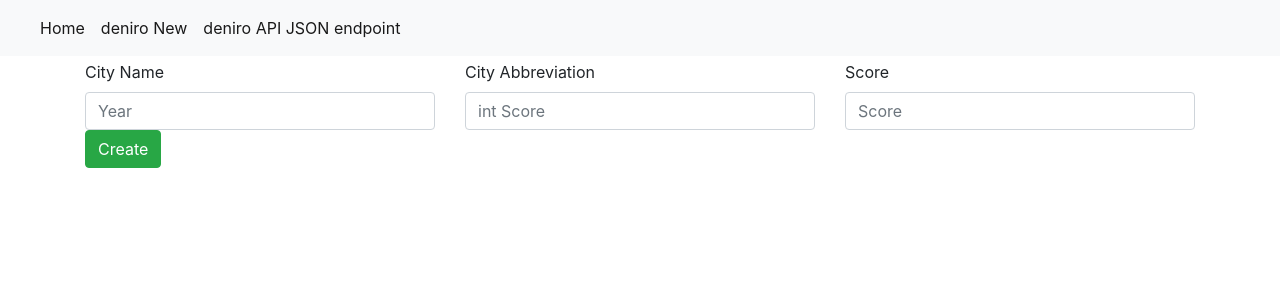
After one commit to akashpatel98/WebApplicationP1, a Flask app: page /deniro/new in a window 1280 px wide. The commit adds this page. Shown: the top 300 px of the page. Run offline with Flask 2, Linux system fonts and the light colour scheme; parts of the project's set-up code (start-up, migrations or seed data) failed here and were passed over; some libraries are stand-ins or nearby versions.

Commit message:
Update: edit and view file

```diff
--- a/app/app.py
+++ b/app/app.py
@@ -18,97 +18,90 @@ mysql.init_app(app)
 
 @app.route('/', methods=['GET'])
 def index():
-    user = {'username': 'Cities Project'}
+    user = {'username': 'deniro Project'}
     cursor = mysql.get_db().cursor()
-    cursor.execute('SELECT * FROM tblCitiesImport')
+    cursor.execute('SELECT * FROM tbldeniroImport')
     result = cursor.fetchall()
-    return render_template('index.html', title='Home', user=user, cities=result)
+    return render_template('index.html', title='Home', user=user, year=result)
 
 
-@app.route('/view/<int:city_id>', methods=['GET'])
+@app.route('/view/<int:year_id>', methods=['GET'])
 def record_view(city_id):
     cursor = mysql.get_db().cursor()
-    cursor.execute('SELECT * FROM tblCitiesImport WHERE id=%s', city_id)
+    cursor.execute('SELECT * FROM tbldeiroImport WHERE id=%s', city_id)
     result = cursor.fetchall()
-    return render_template('view.html', title='View Form', city=result[0])
+    return render_template('view.html', title='View Form', year=result[0])
 
 
-@app.route('/edit/<int:city_id>', methods=['GET'])
-def form_edit_get(city_id):
+@app.route('/edit/<int:year_id>', methods=['GET'])
+def form_edit_get(year_id):
     cursor = mysql.get_db().cursor()
-    cursor.execute('SELECT * FROM tblCitiesImport WHERE id=%s', city_id)
+    cursor.execute('SELECT * FROM tbldeniroImport WHERE id=%s', year_id)
     result = cursor.fetchall()
-    return render_template('edit.html', title='Edit Form', city=result[0])
+    return render_template('edit.html', title='Edit Form', year=result[0])
 
 
-@app.route('/edit/<int:city_id>', methods=['POST'])
-def form_update_post(city_id):
+@app.route('/edit/<int:year_id>', methods=['POST'])
+def form_update_post(year_id):
     cursor = mysql.get_db().cursor()
-    inputData = (request.form.get('fldName'), request.form.get('fldLat'), request.form.get('fldLong'),
-                 request.form.get('fldCountry'), request.form.get('fldAbbreviation'),
-                 request.form.get('fldCapitalStatus'), request.form.get('fldPopulation'), city_id)
-    sql_update_query = """UPDATE tblCitiesImport t SET t.fldName = %s, t.fldLat = %s, t.fldLong = %s, t.fldCountry =
-    %s, t.fldAbbreviation = %s, t.fldCapitalStatus = %s, t.fldPopulation = %s WHERE t.id = %s """
+    inputData = (request.form.get('intYear'), request.form.get('intScore'), request.form.get('fldTitle'),
+                year_id)
+    sql_update_query = """UPDATE tbldeniroImport  SET t.intYear = %s, t.intScore = %s, t.fldTitle = %s """
     cursor.execute(sql_update_query, inputData)
     mysql.get_db().commit()
     return redirect("/", code=302)
 
 
-@app.route('/cities/new', methods=['GET'])
+@app.route('/deniro/new', methods=['GET'])
 def form_insert_get():
     return render_template('new.html', title='New City Form')
 
 
-@app.route('/cities/new', methods=['POST'])
+@app.route('/deniro/new', methods=['POST'])
 def form_insert_post():
     cursor = mysql.get_db().cursor()
-    inputData = (request.form.get('fldName'), request.form.get('fldLat'), request.form.get('fldLong'),
-                 request.form.get('fldCountry'), request.form.get('fldAbbreviation'),
-                 request.form.get('fldCapitalStatus'), request.form.get('fldPopulation'))
-    sql_insert_query = """INSERT INTO tblCitiesImport (fldName,fldLat,fldLong,fldCountry,fldAbbreviation,fldCapitalStatus,fldPopulation) VALUES (%s, %s,%s, %s,%s, %s,%s) """
+    inputData = (request.form.get('intYear'), request.form.get('intScore'), request.form.get('fldTitle'))
+    sql_insert_query = """INSERT INTO tbldeniroImport (intYear,intScore,fldTitle) VALUES (%s, %s,%s) """
     cursor.execute(sql_insert_query, inputData)
     mysql.get_db().commit()
     return redirect("/", code=302)
 
 
-@app.route('/delete/<int:city_id>', methods=['POST'])
-def form_delete_post(city_id):
+@app.route('/delete/<int:year_id>', methods=['POST'])
+def form_delete_post(year_id):
     cursor = mysql.get_db().cursor()
-    sql_delete_query = """DELETE FROM tblCitiesImport WHERE id = %s """
-    cursor.execute(sql_delete_query, city_id)
+    sql_delete_query = """DELETE FROM tbldeniroImport WHERE id = %s """
+    cursor.execute(sql_delete_query, year_id)
     mysql.get_db().commit()
     return redirect("/", code=302)
 
 
-@app.route('/api/v1/cities', methods=['GET'])
+@app.route('/api/v1/deniro', methods=['GET'])
 def api_browse() -> str:
     cursor = mysql.get_db().cursor()
-    cursor.execute('SELECT * FROM tblCitiesImport')
+    cursor.execute('SELECT * FROM tbldeniroImport')
     result = cursor.fetchall()
     json_result = json.dumps(result);
     resp = Response(json_result, status=200, mimetype='application/json')
     return resp
 
 
-@app.route('/api/v1/cities/<int:city_id>', methods=['GET'])
-def api_retrieve(city_id) -> str:
+@app.route('/api/v1/deniro/<int:year_id>', methods=['GET'])
+def api_retrieve(year_id) -> str:
     cursor = mysql.get_db().cursor()
-    cursor.execute('SELECT * FROM tblCitiesImport WHERE id=%s', city_id)
+    cursor.execute('SELECT * FROM tbldeniroImport WHERE id=%s', year_id)
     result = cursor.fetchall()
     json_result = json.dumps(result);
     resp = Response(json_result, status=200, mimetype='application/json')
     return resp
 
 
-@app.route('/api/v1/cities/<int:city_id>', methods=['PUT'])
-def api_edit(city_id) -> str:
+@app.route('/api/v1/deniro/<int:year_id>', methods=['PUT'])
+def api_edit(year_id) -> str:
     cursor = mysql.get_db().cursor()
     content = request.json
-    inputData = (content['fldName'], content['fldLat'], content['fldLong'],
-                 content['fldCountry'], content['fldAbbreviation'],
-                 content['fldCapitalStatus'], content['fldPopulation'], city_id)
-    sql_update_query = """UPDATE tblCitiesImport t SET t.fldName = %s, t.fldLat = %s, t.fldLong = %s, t.fldCountry =
-        %s, t.fldAbbreviation = %s, t.fldCapitalStatus = %s, t.fldPopulation = %s WHERE t.id = %s """
+    inputData = (content['intYear'], content['intScore'], content['fldTitle'], year_id)
+    sql_update_query = """UPDATE tbldeniroImport t SET t.intYear = %s, t.intScore = %s, t.fldScore = %s, WHERE t.id = %s """
     cursor.execute(sql_update_query, inputData)
     mysql.get_db().commit()
     resp = Response(status=200, mimetype='application/json')
@@ -123,17 +116,17 @@ def api_add() -> str:
     inputData = (content['fldName'], content['fldLat'], content['fldLong'],
                  content['fldCountry'], content['fldAbbreviation'],
                  content['fldCapitalStatus'], request.form.get('fldPopulation'))
-    sql_insert_query = """INSERT INTO tblCitiesImport (fldName,fldLat,fldLong,fldCountry,fldAbbreviation,fldCapitalStatus,fldPopulation) VALUES (%s, %s,%s, %s,%s, %s,%s) """
+    sql_insert_query = """INSERT INTO tbldeniroImport (fldName,fldLat,fldLong,fldCountry,fldAbbreviation,fldCapitalStatus,fldPopulation) VALUES (%s, %s,%s, %s,%s, %s,%s) """
     cursor.execute(sql_insert_query, inputData)
     mysql.get_db().commit()
     resp = Response(status=201, mimetype='application/json')
     return resp
 
 
-@app.route('/api/v1/cities/<int:city_id>', methods=['DELETE'])
+@app.route('/api/v1/deniro/<int:year_id>', methods=['DELETE'])
 def api_delete(city_id) -> str:
     cursor = mysql.get_db().cursor()
-    sql_delete_query = """DELETE FROM tblCitiesImport WHERE id = %s """
+    sql_delete_query = """DELETE FROM tbldeniroImport WHERE id = %s """
     cursor.execute(sql_delete_query, city_id)
     mysql.get_db().commit()
     resp = Response(status=200, mimetype='application/json')
--- a/app/templates/edit.html
+++ b/app/template/edit.html
@@ -13,7 +13,7 @@
         </div>
         <div class="col">
             <label for="fldTitle">Year Country</label>
-            <input id="fldTitle" type="text" class="form-control" placeholder="Year Country" name="fldTitle" value="{{Year.fldTitle}}">
+            <input id="fldTitle" type="text" class="form-control" placeholder="Title" name="fldTitle" value="{{Year.fldTitle}}">
         </div>
     </div>
     <button type="submit" class="btn btn-success">Save</button>
--- a/app/templates/layout.html
+++ b/app/template/layout.html
@@ -16,7 +16,7 @@
     {% else %}
     <title>Welcome to My Site!</title>
     {% endif %}
-<head>
+</head>
  <body>
 <!-- As a heading -->
 
--- /dev/null
+++ b/app/template/new.html
@@ -0,0 +1,23 @@
+{% extends "layout.html" %}
+{% block content %}
+<form action="/deniro/new" method="POST">
+    <div class="row">
+        <div class="col">
+            <label for="intYear">City Name</label>
+            <input id="intYear" type="text" class="form-control" placeholder="Year" name="intYear">
+        </div>
+        <div class="col">
+            <label for="intScore">City Abbreviation</label>
+            <input id="intScore" type="text" class="form-control" placeholder="int Score"
+                   name="intScore">
+        </div>
+        <div class="col">
+            <label for="fldTitle"> Score </label>
+            <input id="fldTitle" type="text" class="form-control" placeholder="Score" name="fldTitle">
+        </div>
+    </div>
+    <button type="submit" class="btn btn-success">Create</button>
+
+</form>
+
+{% endblock %}
```
Also changed, not shown: app/templates/new.html (deleted, +0 -46 lines), app/template/index.html (renamed from app/templates/index.html), app/template/view.html (renamed from app/templates/view.html).
